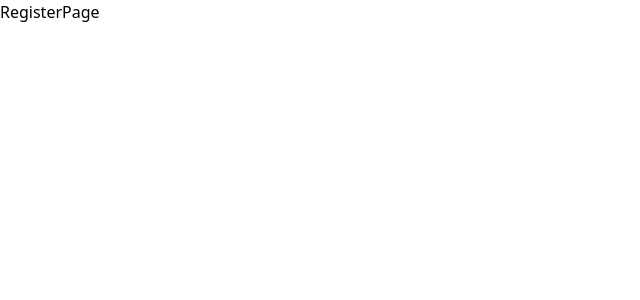
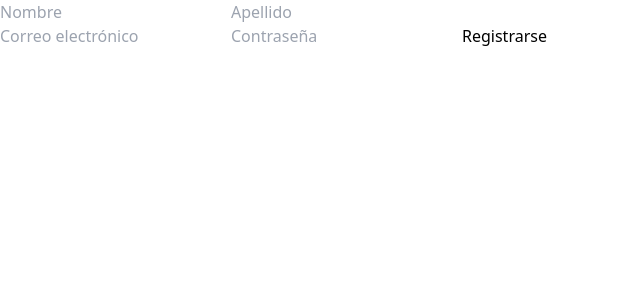
Before and after one commit to tobiasNicolasN/cashTracker-frontend, a React (Vite) app: page /register in a window 1280 px wide. Shown: the top 300 px of the page, without its empty margins (0-640 px from the left). Built offline with nearby package versions, Linux system fonts and the light colour scheme; no server answers.

Commit message:
registerForm started
interface folder created

```diff
--- a/package.json
+++ b/package.json
@@ -10,9 +10,12 @@
     "preview": "vite preview"
   },
   "dependencies": {
+    "@types/js-cookie": "^3.0.6",
     "@types/react-router-dom": "^5.3.3",
+    "js-cookie": "^3.0.5",
     "react": "^18.3.1",
     "react-dom": "^18.3.1",
+    "react-hook-form": "^7.52.1",
     "react-router-dom": "^6.24.1"
   },
   "devDependencies": {
--- a/src/context/AuthContext.tsx
+++ b/src/context/AuthContext.tsx
@@ -1,27 +1,6 @@
-import { createContext, ReactNode, useContext, useState } from "react";
-
-interface IProps {
-  children?: ReactNode;
-}
-
-interface IAuthContext {
-  authenticated: boolean;
-  setAuthenticated: (newState: boolean) => void;
-  user: IUser | null;
-  setUser: React.Dispatch<React.SetStateAction<IUser | null>>;
-  register: (username: string, email: string, password: string) => Promise<any>;
-  login: (email: string, password: string) => Promise<any>;
-  logout: () => Promise<void>;
-}
-
-interface IUser {
-  id: string;
-  username: string;
-  email: string;
-  password: string;
-  createdAt: Date;
-  updatedAt: Date;
-}
+import { createContext, useContext, useState } from "react";
+import Cookies from "js-cookie";
+import { IAuthContext, IAuthProviderProps , IUser } from "../interface/auth";
 
 export const AuthContext = createContext<IAuthContext>({
   authenticated: false,
@@ -41,7 +20,7 @@ export const useAuth = () => {
 
 const baseUrl = `${import.meta.env.VITE_BASE_URL!}/api/`;
 
-export const AuthProvider = ({ children }: IProps) => {
+export const AuthProvider = ({ children }: IAuthProviderProps) => {
   const [authenticated, setAuthenticated] = useState(false);
   const [user, setUser] = useState<IUser | null>(null);
 
@@ -105,18 +84,16 @@ export const AuthProvider = ({ children }: IProps) => {
 
   const logout = async () => {
     try {
-      const res = await fetch(`${baseUrl}logout`, {
+      const res = await fetch(`${baseUrl}/logout`, {
         method: "POST",
       });
+      Cookies.remove("token");
       const data = await res.json();
-
-      if (!res.ok) {
-        throw new Error(data);
-      }
+      setUser(null);
       setAuthenticated(false);
-      console.log(data);
+      console.log(data.message);
     } catch (error) {
-      console.error("Fallo al deslogear: ", error);
+      console.error(error);
     }
   };
 
--- /dev/null
+++ b/src/interface/auth.ts
@@ -0,0 +1,24 @@
+import { ReactNode } from "react";
+
+export interface IAuthProviderProps {
+    children?: ReactNode;
+  }
+
+export interface IAuthContext {
+    authenticated: boolean;
+    setAuthenticated: (newState: boolean) => void;
+    user: IUser | null;
+    setUser: React.Dispatch<React.SetStateAction<IUser | null>>;
+    register: (username: string, email: string, password: string) => Promise<any>;
+    login: (email: string, password: string) => Promise<any>;
+    logout: () => void;
+  }
+
+export interface IUser {
+    id: string;
+    username: string;
+    email: string;
+    password: string;
+    createdAt: Date;
+    updatedAt: Date;
+  }
--- a/src/pages/LandingPage.tsx
+++ b/src/pages/LandingPage.tsx
@@ -5,7 +5,7 @@ function LandingPage() {
 
   const handleRegister = async () => {
     try {
-      await register("prueba5", "prueba5@gmail.com", "12345678");
+      await register("prueba6", "prueba6@gmail.com", "12345678");
     } catch (error) {
       console.error(error);
     }
--- a/src/pages/RegisterPage.tsx
+++ b/src/pages/RegisterPage.tsx
@@ -1,7 +1,47 @@
-function RegisterPage() {
-  return (
-    <div>RegisterPage</div>
-  )
+import { useForm, SubmitHandler } from "react-hook-form";
+import { useAuth } from "../context/AuthContext";
+
+interface IRegisterForm {
+  name: string;
+  lastname: string;
+  email: string;
+  password: string;
+  confirmPassword: string;
 }
 
-export default RegisterPage
+function RegisterPage() {
+  const { register: registerForm, handleSubmit } = useForm<IRegisterForm>();
+  const { register } = useAuth();
+
+  const onSubmit: SubmitHandler<IRegisterForm> = async (formData) => {
+    const { name, lastname, email, password } = formData;
+    const username = `${name} ${lastname}`;
+    await register(username, email, password);
+  };
+
+  return (
+    <form onSubmit={handleSubmit(onSubmit)}>
+      <div>
+        <input type="text" placeholder="Nombre" {...registerForm("name")} />
+        <input
+          type="text"
+          placeholder="Apellido"
+          {...registerForm("lastname")}
+        />
+      </div>
+      <input
+        type="text"
+        placeholder="Correo electrónico"
+        {...registerForm("email")}
+      />
+      <input
+        type="password"
+        placeholder="Contraseña"
+        {...registerForm("password")}
+      />
+      <button type="submit">Registrarse</button>
+    </form>
+  );
+}
+
+export default RegisterPage;
```
Also changed, not shown: 1 other file (tests, documents, lock files or other folders).
